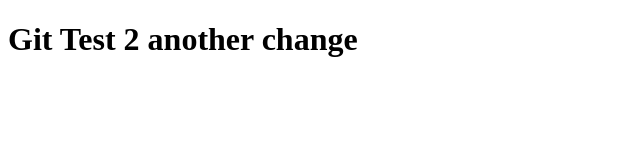
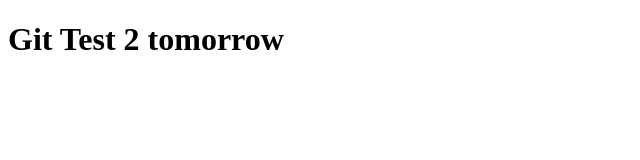
Before and after one commit to dampolo/Testcode, a plain HTML site: page index.html in a window 1280 px wide. Shown: the whole page, without its empty margins (0-640 px from the left). Drawn offline with Linux system fonts and the light colour scheme.

Commit message:
index title

```diff
--- a/index.html
+++ b/index.html
@@ -6,6 +6,6 @@
     <title>Git</title>
 </head>
 <body>
-    <H1> Git Test 2 another change</H1>
+    <H1> Git Test 2 tomorrow</H1>
 </body>
 </html>
```
